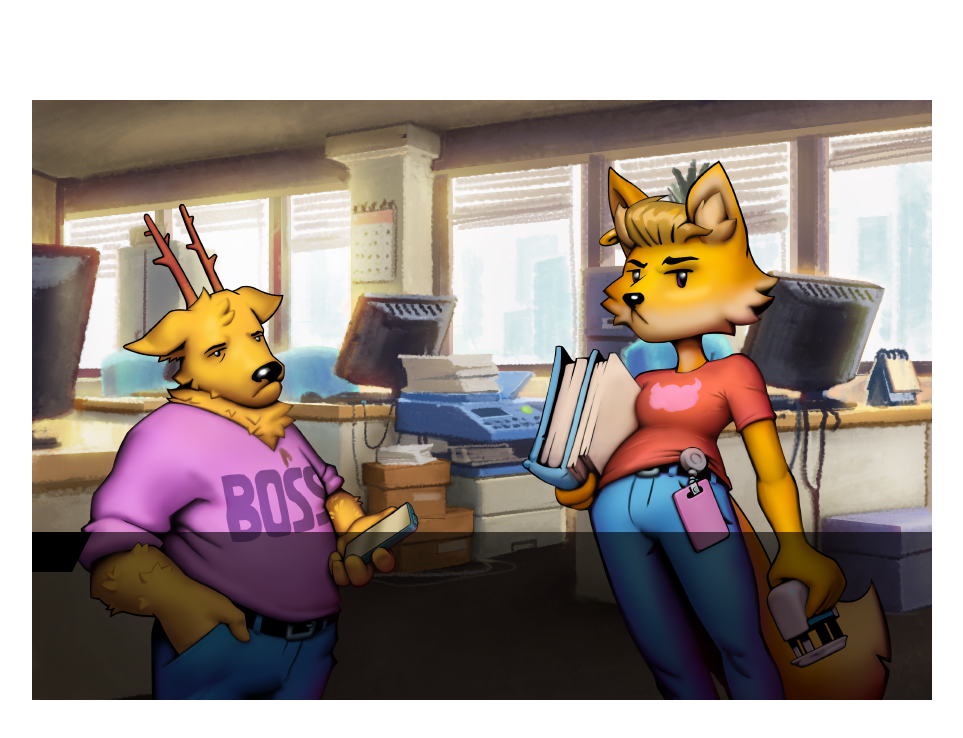
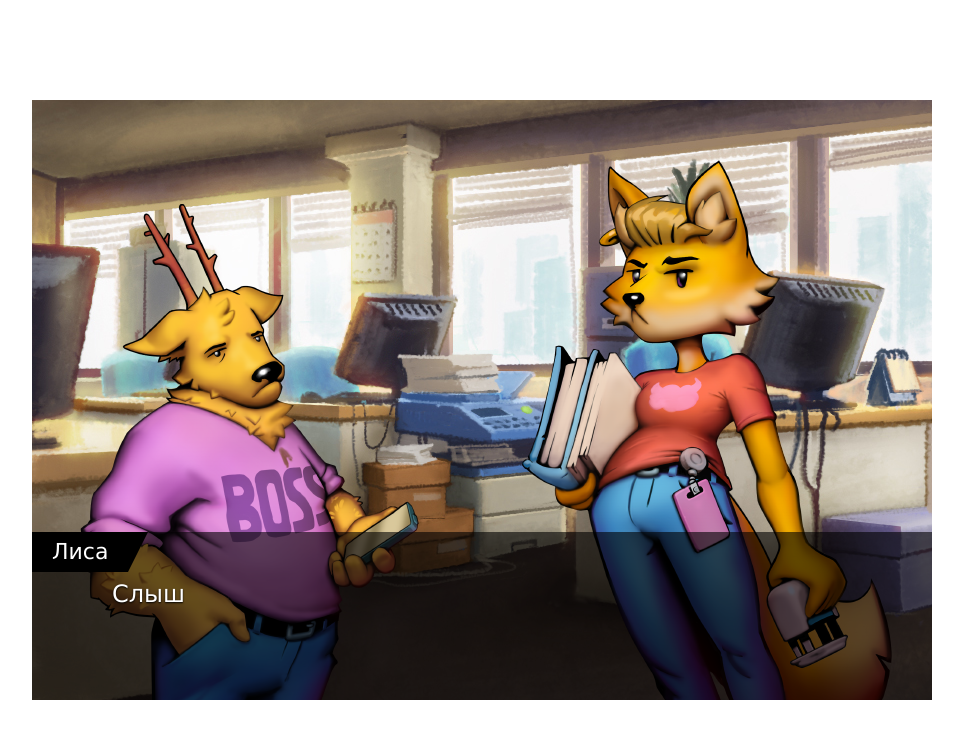
Before and after one commit to 5angel/vn, a website built with webpack: page index.html in a window 1280 px wide. Shown: the whole page, without its empty margins (158-1121 px from the left). Built offline with nearby package versions, Linux system fonts and the light colour scheme.

Commit message:
Добавил анимации и набор текста

```diff
--- a/src/main.ts
+++ b/src/main.ts
@@ -1,51 +1,27 @@
 import "./styles.css";
 
-import { preloadResources } from "./utils";
-import Sprite from "./sprite";
+import { SpriteConfig } from "./sprite";
+import Scene from "./scene";
 
-const sprites: {
-  [name: string]: Sprite;
-} = {};
-
-const config: Array<any> = require("./sprites.json");
-
-function createElement(id: string): HTMLDivElement {
-  const element = document.createElement("div");
-  element.id = id;
-  return element;
-}
+const config: SpriteConfig[] = require("./sprites.json");
 
 async function main() {
-  const names = config.map(({ name }) => name);
-  const resources = await preloadResources("bg1.jpg", ...names);
-  Sprite.init(resources);
+  const scene = new Scene(config);
 
-  const container = createElement("container");
-  const bubble = createElement("bubble");
-  const title = createElement("title");
-  const text = createElement("text");
-  const scene = createElement("scene");
+  await scene.preloadBgs();
+  await scene.preloadSprites();
 
-  document.body.appendChild(container);
+  scene.setBackground("bg1");
 
-  const bg: HTMLImageElement = resources["bg1"];
+  setTimeout(async () => {
+    const kosulya = scene.getSprite("kosulya");
+    kosulya.enter();
+    await kosulya.say("Добрый день, какого хуя?");
 
-  container.appendChild(bg);
-  container.appendChild(scene);
-  container.appendChild(bubble);
-
-  bubble.appendChild(title);
-  bubble.appendChild(text);
-
-  config.forEach((data) => {
-    const { name } = data;
-    sprites[name] = new Sprite(data);
-  });
-
-  const kosulya = sprites["kosulya"];
-  const lisa = sprites["lisa"];
-  kosulya.enter();
-  lisa.enter();
+    const lisa = scene.getSprite("lisa");
+    lisa.enter();
+    lisa.say("Слыш");
+  }, 1000);
 }
 
 main();
--- /dev/null
+++ b/src/scene.ts
@@ -0,0 +1,110 @@
+import Sprite, { SpriteConfig } from "./sprite";
+import { createElement, preloadImage } from "./utils";
+
+type SpriteMap = {
+  [name: string]: Sprite;
+};
+
+type BgMap = {
+  [name: string]: HTMLImageElement;
+};
+
+const BG_TOTAL = 1;
+
+const containerEl = createElement("container");
+const bubbleEl = createElement("bubble");
+const titleEl = createElement("title");
+const textEl = createElement("text");
+const sceneEl = createElement("scene");
+
+export default class Scene {
+  private bgs: BgMap = null;
+  private sprites: SpriteMap = null;
+
+  static instance: Scene = null;
+
+  static getInstance() {
+    return this.instance;
+  }
+
+  constructor(sprites: SpriteConfig[]) {
+    document.body.appendChild(containerEl);
+
+    containerEl.appendChild(sceneEl);
+    containerEl.appendChild(bubbleEl);
+
+    bubbleEl.appendChild(titleEl);
+    bubbleEl.appendChild(textEl);
+
+    titleEl.classList.add("hidden");
+
+    this.bgs = new Array(BG_TOTAL)
+      .fill("bg")
+      .map((name, index) => `${name}${index + 1}`)
+      .reduce((result, name) => {
+        result[name] = null;
+        return result;
+      }, {});
+
+    this.sprites = sprites.reduce((result, config) => {
+      const sprite = new Sprite(config);
+      result[config.name] = sprite;
+      return result;
+    }, {});
+
+    Scene.instance = this;
+  }
+
+  async preloadBgs() {
+    const list = Object.keys(this.bgs);
+
+    for (let i = 0; i < list.length; ++i) {
+      const name = list[i];
+      const image = await preloadImage(name, "jpg");
+      this.bgs[name] = image;
+    }
+  }
+
+  async preloadSprites() {
+    const list = Object.keys(this.sprites);
+
+    for (let i = 0; i < list.length; ++i) {
+      const name = list[i];
+      const image = await preloadImage(name);
+      const sprite = this.sprites[name];
+
+      sprite.setImage(image);
+    }
+  }
+
+  getElement() {
+    return sceneEl;
+  }
+
+  getSprite(name: string) {
+    return this.sprites[name];
+  }
+
+  setBackground(name: string) {
+    const previous = document.getElementById("bg");
+
+    if (previous != null) {
+      previous.id = "";
+      previous.parentNode.removeChild(previous);
+    }
+
+    const image = this.bgs[name];
+    image.id = "bg";
+
+    containerEl.prepend(image);
+  }
+
+  setText(text: string) {
+    textEl.innerText = text;
+  }
+
+  setTitle(title: string) {
+    titleEl.innerText = title;
+    titleEl.classList.remove("hidden");
+  }
+}
--- a/src/sprite.ts
+++ b/src/sprite.ts
@@ -1,4 +1,4 @@
-import { ImageMap } from "./utils";
+import Scene from "./scene";
 
 enum Direction {
   LEFT,
@@ -6,19 +6,22 @@ enum Direction {
   MIDDLE,
 }
 
+export type SpriteConfig = {
+  name: string;
+  title: string;
+  direction: Direction;
+};
+
 const DIRECTIONS = ["left", "right", "middle"];
+
+const TEXT_SPEED = 50;
 
 export default class Sprite {
   private name: string = null;
   private title: string = null;
   private direction: Direction = null;
   private image: HTMLImageElement = null;
-
-  private static resources: ImageMap = null;
-
-  static init(data: ImageMap) {
-    Sprite.resources = data;
-  }
+  private phrase: string = null;
 
   constructor({ name, title, direction = Direction.LEFT }) {
     this.name = name;
@@ -26,29 +29,59 @@ export default class Sprite {
     this.direction = direction;
   }
 
-  private getScene() {
-    return document.getElementById("scene");
+  getImage() {
+    return this.image;
   }
 
-  private getImage() {
-    return Sprite.resources[this.name];
+  setImage(image: HTMLImageElement) {
+    this.image = image;
+    image.classList.add("sprite");
   }
 
-  private getDirection() {
+  getDirection() {
     return DIRECTIONS[this.direction];
   }
 
   enter() {
-    this.image = this.getImage();
+    const direction = this.getDirection();
+    const animation = `enter-${direction}`;
+    this.image.classList.add(animation);
+    this.image.classList.add(direction);
+    Scene.getInstance().getElement().appendChild(this.image);
 
-    const list = this.image.classList;
+    const onAnimationEnd = () => {
+      this.image.classList.remove(animation);
+      this.image.removeEventListener("animationend", onAnimationEnd);
+    };
 
-    list.add("sprite", this.getDirection());
-
-    this.getScene().appendChild(this.image);
+    this.image.addEventListener("animationend", onAnimationEnd);
   }
 
-  leave() {
+  leave(sprite: Sprite) {
     this.image.parentNode.removeChild(this.image);
   }
+
+  private sayTimeout(resolve: () => void, offset: number = 1) {
+    const total = this.phrase.length;
+    if (offset <= total) {
+      setTimeout(() => {
+        const text = this.phrase.slice(0, offset);
+        const step = this.phrase[offset + 1] === " " ? 2 : 1;
+        Scene.getInstance().setText(text);
+        this.sayTimeout(resolve, offset + step);
+      }, TEXT_SPEED);
+    } else {
+      resolve();
+    }
+  }
+
+  say(phrase: string): Promise<void> {
+    this.phrase = phrase;
+
+    Scene.getInstance().setTitle(this.title);
+
+    return new Promise((resolve) => {
+      this.sayTimeout(resolve);
+    });
+  }
 }
--- a/src/styles.css
+++ b/src/styles.css
@@ -2,20 +2,36 @@
   box-sizing: border-box;
 }
 
+#container,
+#scene {
+  overflow: hidden;
+  width: 900px;
+  height: 600px;
+}
+
 #container {
-  overflow: hidden;
   position: absolute;
   top: 50%;
   left: 50%;
-  width: 900px;
-  height: 600px;
   margin-top: -300px;
   margin-left: -450px;
 }
 
+#bg {
+  position: absolute;
+  z-index: 0;
+  top: 0;
+  left: 0;
+}
+
+#scene {
+  position: relative;
+  z-index: 1;
+}
+
 #bubble {
   position: absolute;
-  z-index: 1;
+  z-index: 2;
   bottom: 0;
   left: 0;
   width: 100%;
@@ -40,6 +56,10 @@
   font-size: 22px;
 }
 
+#title.hidden {
+  display: none;
+}
+
 #title:after {
   content: "";
   position: absolute;
@@ -56,12 +76,46 @@
 .sprite {
   position: absolute;
   z-index: 0;
-  bottom: -200px;
+  bottom: 0;
   left: 0;
-  margin: 0 40px;
+  margin-bottom: -200px;
+}
+
+.sprite.left {
+  left: 40px;
 }
 
 .sprite.right {
   left: auto;
-  right: 0;
+  right: 40px;
 }
+
+@keyframes EnterFromLeft {
+  from {
+    transform: translateX(-100%);
+    left: 0;
+  }
+  to {
+    transform: translateX(0);
+    left: 40px;
+  }
+}
+
+.sprite.enter-left {
+  animation: 300ms ease-out EnterFromLeft;
+}
+
+@keyframes EnterFromRight {
+  from {
+    right: 0;
+    transform: translateX(100%);
+  }
+  to {
+    right: 40px;
+    transform: translateX(0);
+  }
+}
+
+.sprite.enter-right {
+  animation: 300ms ease-out EnterFromRight;
+}
--- a/src/utils.ts
+++ b/src/utils.ts
@@ -1,23 +1,16 @@
-export type ImageMap = {
-  [name: string]: HTMLImageElement;
-};
-
-const resources: ImageMap = {};
-
-function preloadImage(url: string): Promise<HTMLImageElement> {
+export function preloadImage(
+  name: string,
+  ext: string = "png"
+): Promise<HTMLImageElement> {
   return new Promise((resolve, reject) => {
     const image = new Image();
-    image.src = url;
+    image.src = `assets/${name}.${ext}`;
     image.onload = () => resolve(image);
   });
 }
 
-export async function preloadResources(...urls: string[]): Promise<ImageMap> {
-  for (let i = 0; i < urls.length; ++i) {
-    const filename = urls[i];
-    const [name, ext = "png"] = filename.split(".");
-    const image = await preloadImage(`assets/${name}.${ext}`);
-    resources[name] = image;
-  }
-  return resources;
+export function createElement(id: string, tag: string = "div"): HTMLElement {
+  const element = document.createElement(tag);
+  element.id = id;
+  return element;
 }
```
Also changed, not shown: bundle.js (+16 -4 lines).
